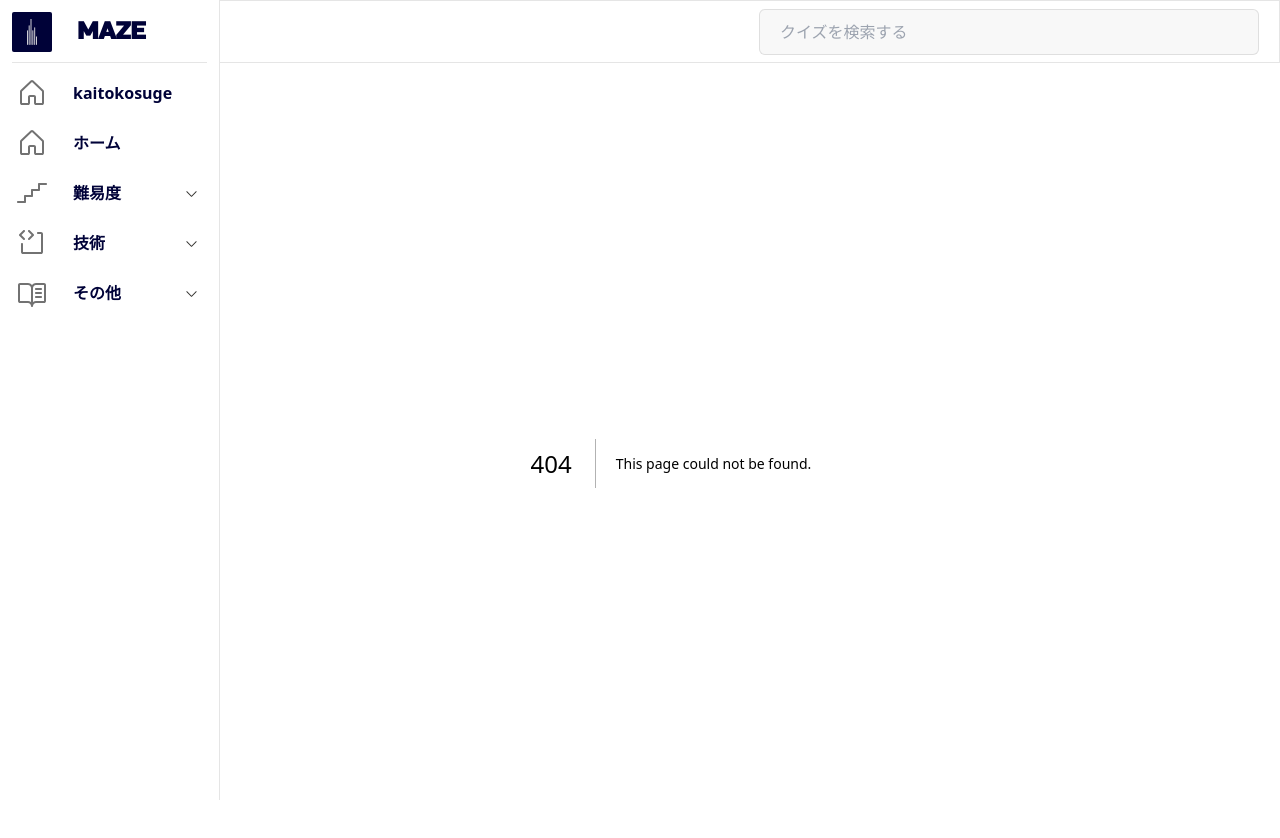
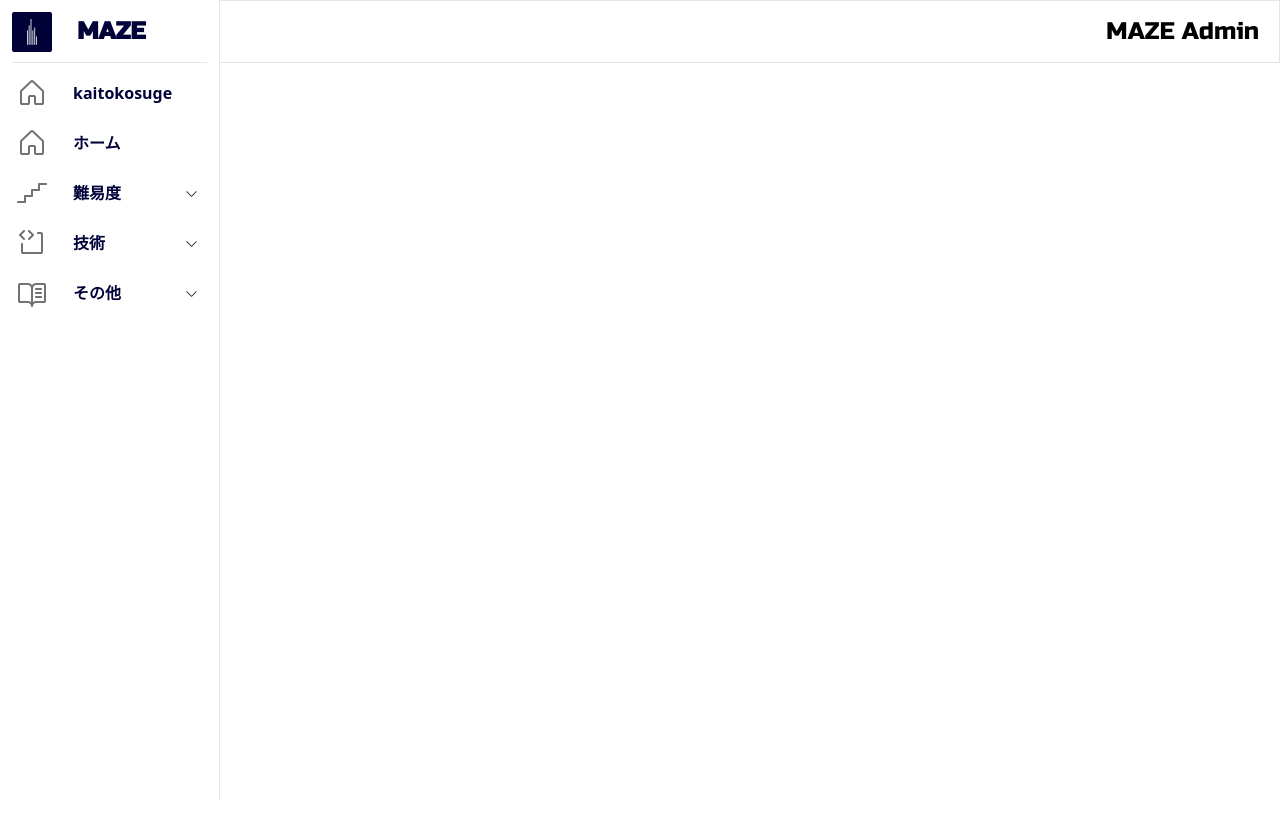
Before and after one commit to kaitokosuge/MAZE-rebuild-CLIENT, a Next.js app: page /admin-create in a window 1280 px wide. Before the commit this address had no page. Shown: the top 838 px of the page. After the commit the page ends 800 px from the top, so only its background shows below. Built offline with nearby package versions, Linux system fonts and the light colour scheme.

Commit message:
admin、非adminでlayoutの使い分け完了

```diff
--- /dev/null
+++ b/src/app/(admin)/admin-create/page.tsx
@@ -0,0 +1,5 @@
+import React from "react";
+
+export default function page() {
+    return <div></div>;
+}
--- /dev/null
+++ b/src/app/(admin)/layout.tsx
@@ -0,0 +1,20 @@
+export const metadata = {
+    title: "Next.js",
+    description: "MAZE クイズ作成画面",
+};
+
+import "../../styles/globals.css";
+import AdminHeader from "@/components/Admin/AdminHeader";
+
+export default function RootLayout({
+    children,
+}: {
+    children: React.ReactNode;
+}) {
+    return (
+        <div className="w-full">
+            <AdminHeader />
+            {children}
+        </div>
+    );
+}
--- /dev/null
+++ b/src/app/(player)/layout.tsx
@@ -0,0 +1,15 @@
+export const metadata = {
+    title: "Next.js",
+    description: "Generated by Next.js",
+};
+import "../../styles/globals.css";
+import Header from "@/components/Header/Header";
+
+export default function Layout({ children }: { children: React.ReactNode }) {
+    return (
+        <div className="w-full">
+            <Header />
+            {children}
+        </div>
+    );
+}
--- a/src/app/layout.tsx
+++ b/src/app/layout.tsx
@@ -4,7 +4,6 @@
 };
 import Sidebar from "@/components/Sidebar/Sidebar";
 import ".././styles/globals.css";
-import Header from "@/components/Header/Header";
 
 export default function RootLayout({
     children,
@@ -27,12 +26,9 @@
                 ></link>
             </head>
             <body>
-                <div className="flex">
+                <div className="flex justify-between">
                     <Sidebar />
-                    <div className="w-full">
-                        <Header />
-                        {children}
-                    </div>
+                    {children}
                 </div>
             </body>
         </html>
--- /dev/null
+++ b/src/components/Admin/AdminHeader.tsx
@@ -0,0 +1,10 @@
+import React from "react";
+
+export default function AdminHeader() {
+    return (
+        <header className="border-maze-right flex h-[63px] w-full items-center justify-between border px-5 py-[10px]">
+            <p className="font-bold">Quiz suchedule</p>
+            <p className="maze-font text-2xl">MAZE Admin</p>
+        </header>
+    );
+}
--- a/src/components/Sidebar/Sidebar.tsx
+++ b/src/components/Sidebar/Sidebar.tsx
@@ -32,13 +32,13 @@
         <div
             onMouseEnter={handleMouseHover}
             onMouseLeave={handleMouseLeave}
-            className="h-screen w-[65px]"
+            className="min-h-screen min-w-[65px]"
         >
             <div
                 className={
                     isHover
-                        ? "border-maze-right fixed z-20 h-screen w-[220px] overflow-scroll border-r bg-white px-[12px] pb-20 duration-300"
-                        : "border-maze-right fixed z-20 h-screen w-[65px] overflow-hidden border-r bg-white px-[12px] duration-300"
+                        ? "border-maze-right fixed top-0 z-20 h-screen w-[220px] overflow-scroll border-r bg-white px-[12px] pb-20 duration-300"
+                        : "border-maze-right fixed top-0 z-20 h-screen w-[65px] overflow-hidden border-r bg-white px-[12px] duration-300"
                 }
             >
                 <Link
```
Also changed, not shown: src/app/(player)/home/page.tsx (renamed from src/app/home/page.tsx).
